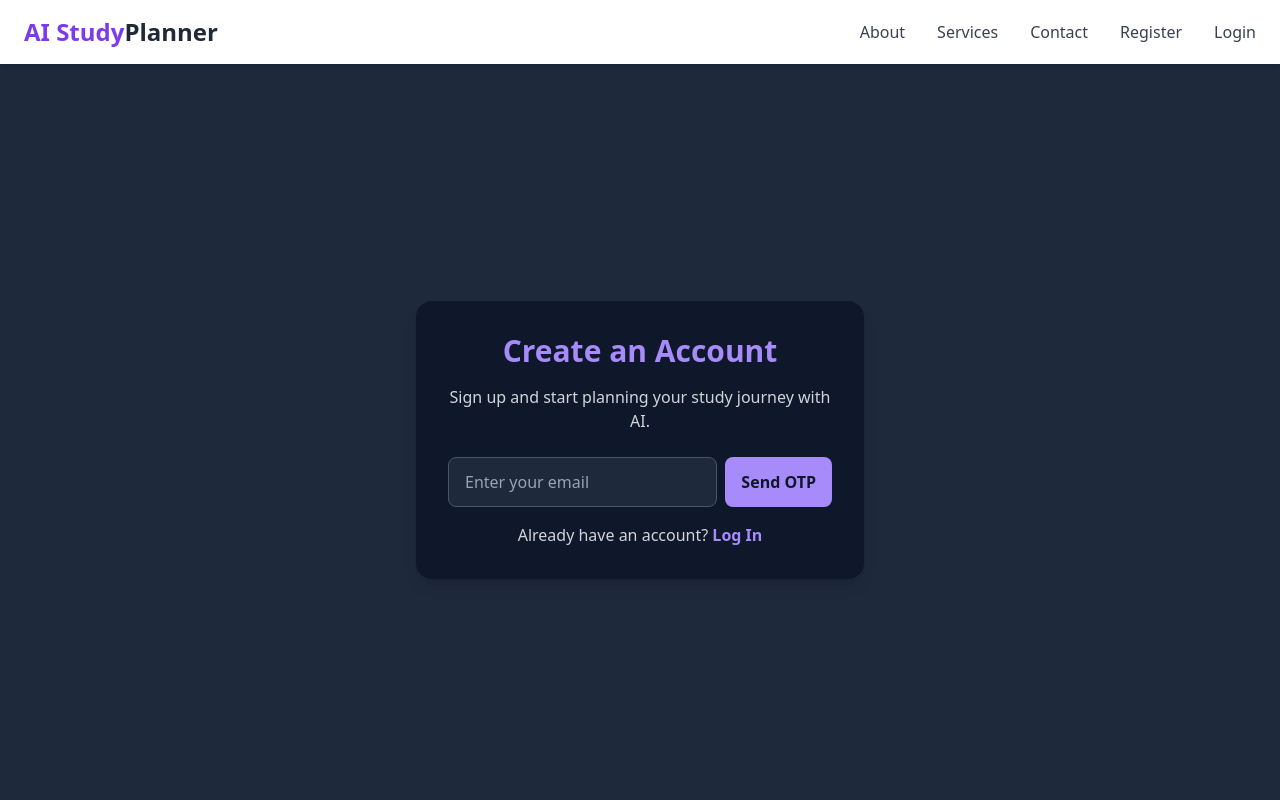
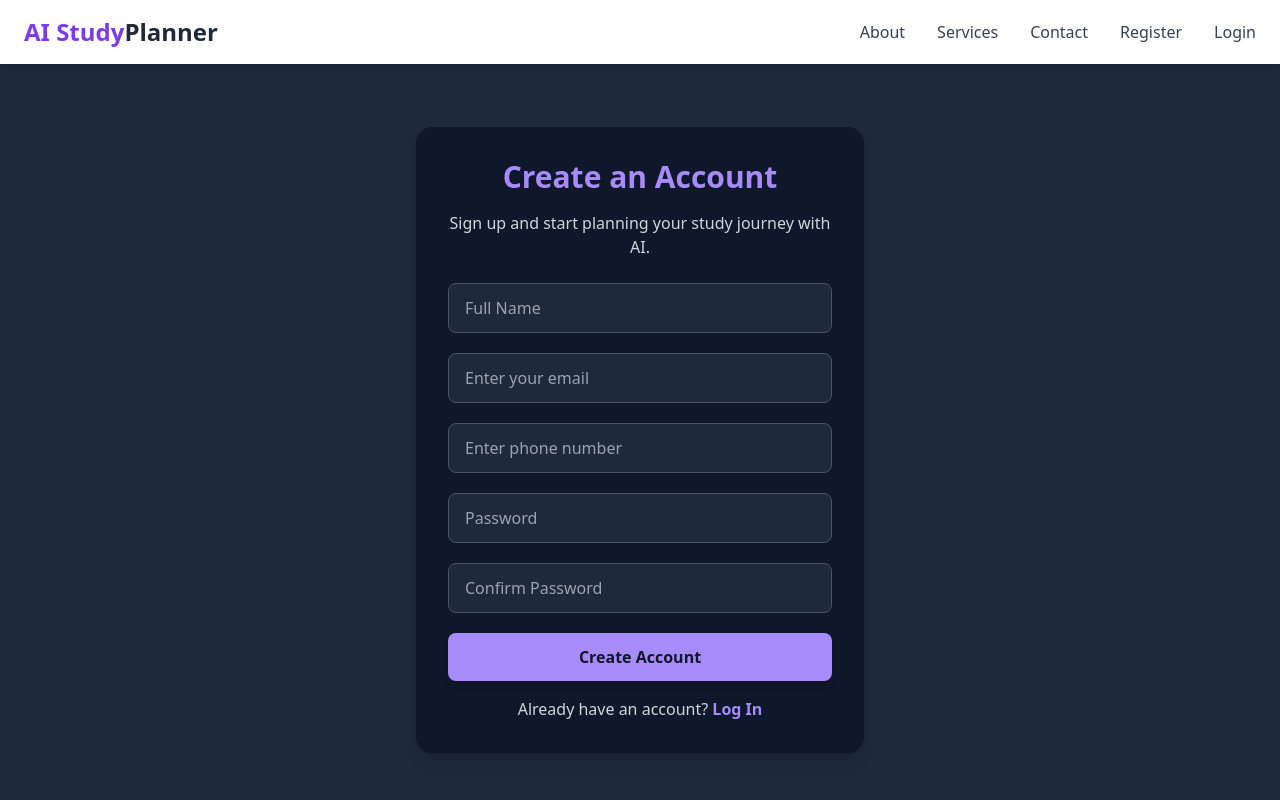
Before and after one commit to VictorOduorKe/plp_final_project_MERN, a React (Vite) app in the folder my-app/: page /register in a window 1280 px wide. Shown: the top 800 px of the page. Built offline with nearby package versions, Linux system fonts and the light colour scheme.

Commit message:
removed the otp check

```diff
--- a/my-app/src/pages/Register.jsx
+++ b/my-app/src/pages/Register.jsx
@@ -2,7 +2,7 @@ import { useState } from "react";
 import axios from "axios";
 import { toast } from "react-toastify";
 import { ClipLoader } from "react-spinners"; // ✅ spinner
-
+import { useNavigate } from "react-router-dom";
 const Register = () => {
   const [formData, setFormData] = useState({
     email: "",
@@ -12,6 +12,7 @@ const Register = () => {
     phone_number: "",
     otp: "",
   });
+  const navigate=useNavigate();
   const [otpSent, setOtpSent] = useState(false);
   const [loading, setLoading] = useState(false); // ✅ loading state
 
@@ -66,6 +67,7 @@ const Register = () => {
         withCredentials: true,
       });
       toast.success(res.data.message || "Registration successful!");
+      navigate("/login");
     } catch (err) {
       console.error("❌ Registration failed:", err.response || err);
       const serverMsg = err.response?.data?.error || err.response?.data?.message;
@@ -86,7 +88,7 @@ const Register = () => {
         </p>
 
         {/* Email + Send OTP */}
-        {!otpSent && (
+       {/*} {!otpSent && (
           <div className="flex gap-2 mb-4">
             <input
               type="email"
@@ -105,10 +107,10 @@ const Register = () => {
               {loading ? <ClipLoader color="#1c1917" size={20} /> : "Send OTP"}
             </button>
           </div>
-        )}
+        )}*/}
 
         {/* Form (shows after OTP sent) */}
-        {otpSent && (
+        {!otpSent && (
           <form className="space-y-4 md:space-y-5" onSubmit={handleSubmit}>
             {/* Full Name */}
             <input
@@ -119,6 +121,14 @@ const Register = () => {
               onChange={handleChange}
               className="w-full px-4 py-2 md:py-3 rounded-lg border border-gray-600 bg-slate-800 text-violet-400 focus:ring-2 focus:ring-violet-400 focus:outline-none"
               required
+            />
+            <input
+              type="email"
+              name="email"
+              placeholder="Enter your email"
+              value={formData.email}
+              onChange={handleChange}
+              className="w-full px-4 py-2 md:py-3 rounded-lg border border-gray-600 bg-slate-800 text-violet-400 focus:ring-2 focus:ring-violet-400 focus:outline-none"
             />
             <input
               type="tel"
@@ -147,7 +157,7 @@ const Register = () => {
               className="w-full px-4 py-2 md:py-3 rounded-lg border border-gray-600 bg-slate-800 text-violet-400 focus:ring-2 focus:ring-violet-400 focus:outline-none"
               required
             />
-            <input
+           {/*} <input
               type="text"
               name="otp"
               placeholder="Enter OTP"
@@ -155,14 +165,14 @@ const Register = () => {
               onChange={handleChange}
               className="w-full px-4 py-2 md:py-3 rounded-lg border border-gray-600 bg-slate-800 text-violet-400 focus:ring-2 focus:ring-violet-400 focus:outline-none"
               required
-            />
+            />*/}
 
             {/* Submit button */}
             <button
               type="submit"
-              disabled={!formData.otp || loading}
+              disabled={!formData || loading}
               className={`w-full py-2 md:py-3 rounded-lg bg-violet-400 text-slate-900 font-semibold transition duration-300 shadow-md flex items-center justify-center ${
-                !formData.otp
+                !formData
                   ? "opacity-50 cursor-not-allowed"
                   : "hover:bg-violet-500"
               }`}
```
